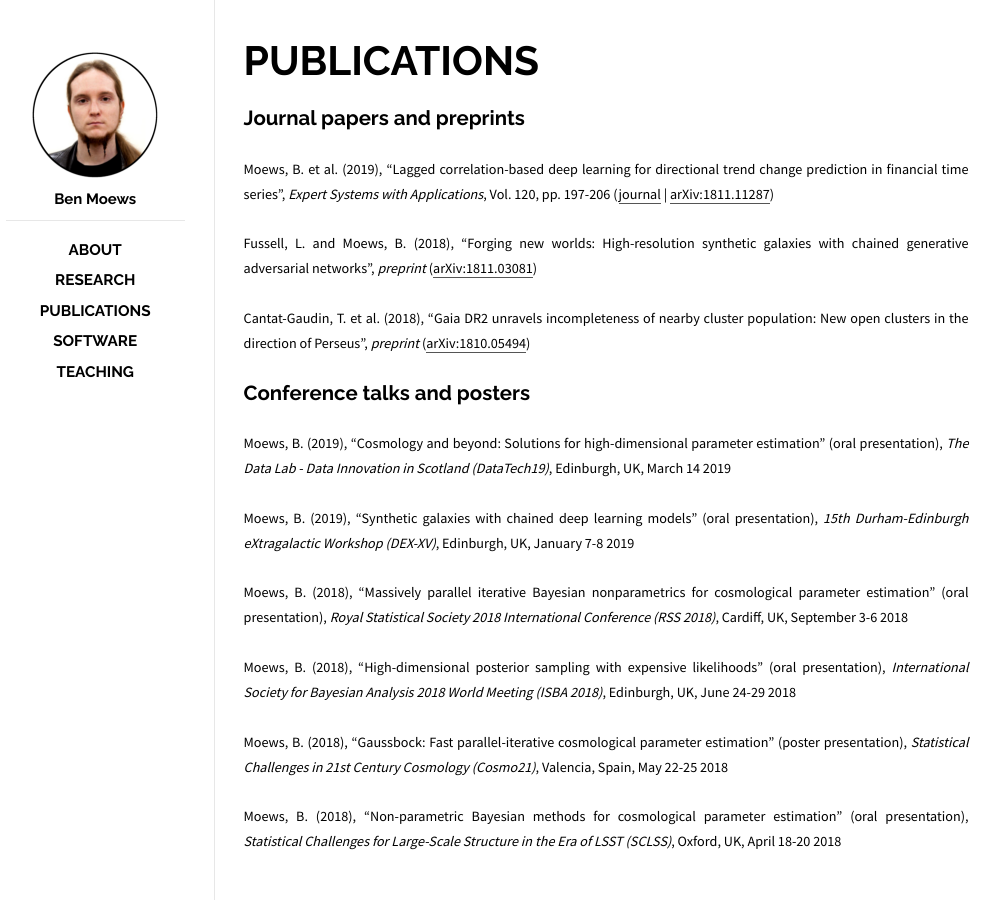
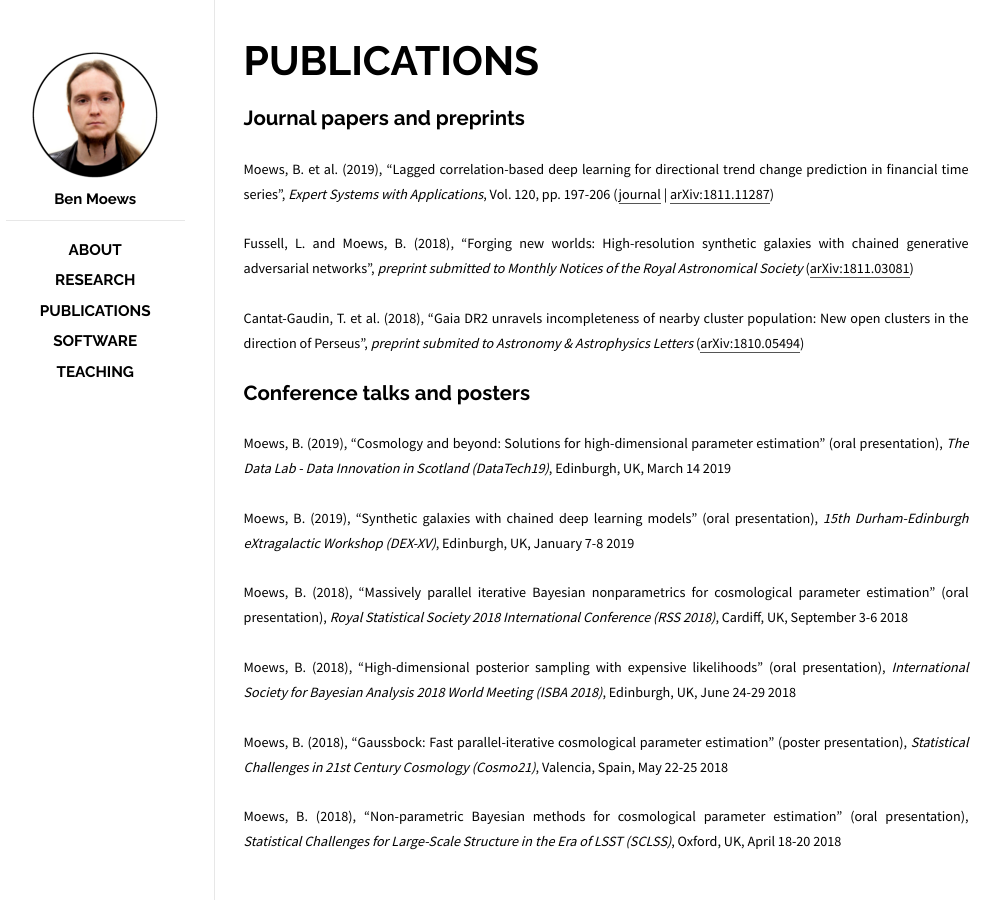
Before and after one commit to moews/moews.github.io, a Jekyll site: the page built from _posts/2017-03-25-publications.md, in a window 1280 px wide. Shown: the whole page, without its empty margins (144-1145 px from the left). Built offline with Jekyll 4.4.1, drawn with Linux system fonts in a browser that asks for light colours.

Commit message:
Update 2017-03-25-publications.md

```diff
--- a/_posts/2017-03-25-publications.md
+++ b/_posts/2017-03-25-publications.md
@@ -8,11 +8,13 @@
 
 ## Journal papers and preprints
 
+<!--<small>Moews, B. et al. (2018), "Stress testing the dark energy equation of state imprint on supernova data", _preprint submitted to Physical Review D_ ([arXiv:XXX](https://arxiv.org/abs/XXX))</small>-->
+
 <small>Moews, B. et al. (2019), "Lagged correlation-based deep learning for directional trend change prediction in financial time series", _Expert Systems with Applications_, Vol. 120, pp. 197-206 ([journal](https://doi.org/10.1016/j.eswa.2018.11.027) | [arXiv:1811.11287](https://arxiv.org/abs/1811.11287))</small>
 
-<small>Fussell, L. and Moews, B. (2018), "Forging new worlds: High-resolution synthetic galaxies with chained generative adversarial networks", _preprint_ ([arXiv:1811.03081](https://arxiv.org/abs/1811.03081))</small>
+<small>Fussell, L. and Moews, B. (2018), "Forging new worlds: High-resolution synthetic galaxies with chained generative adversarial networks", _preprint submitted to Monthly Notices of the Royal Astronomical Society_ ([arXiv:1811.03081](https://arxiv.org/abs/1811.03081))</small>
 
-<small>Cantat-Gaudin, T. et al. (2018), "Gaia DR2 unravels incompleteness of nearby cluster population: New open clusters in the direction of Perseus", _preprint_ ([arXiv:1810.05494](https://arxiv.org/abs/1810.05494))</small>
+<small>Cantat-Gaudin, T. et al. (2018), "Gaia DR2 unravels incompleteness of nearby cluster population: New open clusters in the direction of Perseus", _preprint submited to Astronomy & Astrophysics Letters_ ([arXiv:1810.05494](https://arxiv.org/abs/1810.05494))</small>
 
 ## Conference talks and posters
 
```
